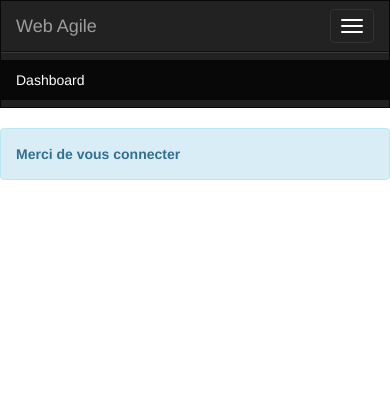
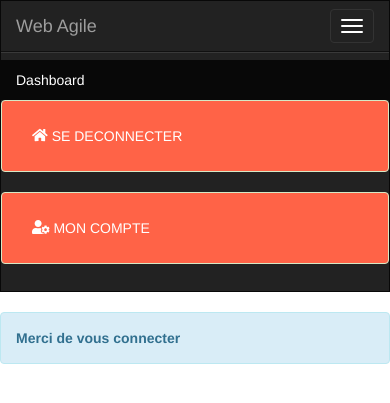
Before and after one commit to grondindaniel/blog, a PHP site: the page made by app/views/templates/admin/index.twig in a window 390 px wide, after a click that opens the changed part. Shown: the top 403 px of the page. Run offline with PHP 8.4, Linux system fonts and the light colour scheme; the template is opened without the code that fills it, so the values that code supplies are empty; some libraries are stand-ins or nearby versions.

Commit message:
add responsive

```diff
--- a/app/views/templates/admin/changePwd.twig
+++ b/app/views/templates/admin/changePwd.twig
@@ -21,7 +21,7 @@
             <input type="password" placeholder="Confirmer le nouveau mot de passe" id="pwd_verif" name="pwd" required>
             <div class="row">
                 <div class="col-md-4">
-                    <button type="submit" style="background-color: #51A691;width: 30%;">Modifier</button>
+                    <button type="submit" style="background-color: #51A691;width: 50%;">Modifier</button>
                 </div>
             </div>
         </form>
--- a/app/views/templates/admin/editUsers.twig
+++ b/app/views/templates/admin/editUsers.twig
@@ -1,7 +1,7 @@
 {% include 'admin_template.twig' %}
 
     {% block content %}
-
+<div class="valideUser">
         {% if role == 1 %}
             <input type="text" id="myInput" onkeyup="myFunction()" placeholder="Saisir l'email..." title="Type in a name">
             <ul id="myUL">
@@ -11,6 +11,7 @@
                 </li>
                 {% endfor %}
             </ul>
+            </div>
         {% else %}
             <div class="alert alert-info">
                 <strong>Merci de vous connecter </strong>
--- a/app/views/templates/admin/index.twig
+++ b/app/views/templates/admin/index.twig
@@ -25,32 +25,29 @@
     </style>
     <script type="text/javascript" src="https://www.gstatic.com/charts/loader.js"></script>
     <script type="text/javascript">
-        google.charts.load('current', {'packages':['corechart']});
+        google.charts.load('current', {'packages':['bar']});
         google.charts.setOnLoadCallback(drawChart);
 
         function drawChart() {
             var data = google.visualization.arrayToDataTable([
-                ['Year', 'Utilisateurs', 'Commentaires'],
-                ['Mars',  10,      5],
-                ['Avril',  23,      6],
-                ['Mai',  11,       2],
-                ['Juin',  8,      1]
+                ['', 'Utilisateurs', 'Commentaires'],
+                ['_',{{ totalUsers }}, {{ nbComments }}]
             ]);
 
             var options = {
-                title: 'Stats : Inscriptions / Commentaires',
-                curveType: 'function',
-                legend: { position: 'bottom' }
+                chart: {
+                    title: 'Nombre de d\'utilisateurs',
+                    subtitle: 'Nombre de commentaires',
+                }
             };
 
-            var chart = new google.visualization.LineChart(document.getElementById('curve_chart'));
+            var chart = new google.charts.Bar(document.getElementById('columnchart_material'));
 
-            chart.draw(data, options);
+            chart.draw(data, google.charts.Bar.convertOptions(options));
         }
     </script>
 </head>
 <body>
-
 <nav class="navbar navbar-inverse visible-xs">
     <div class="container-fluid">
         <div class="navbar-header">
@@ -64,6 +61,8 @@
         <div class="collapse navbar-collapse" id="myNavbar">
             <ul class="nav navbar-nav">
                 <li class="active"><a href="#">Dashboard</a></li>
+                <li class="alert alert-success" style="background-color: tomato;"><a href="../Users/destroy" style="color: #FFFFFF;"><i class="fas fa-home"></i> SE DECONNECTER{{ nbUsers }}</a></li>
+                <li class="alert alert-success" style="background-color: tomato;"><a href="../Users/editAccount" style="color: #FFFFFF;"><i class="fas fa-user-cog"></i> MON COMPTE</a></li>
 
             </ul>
         </div>
@@ -82,9 +81,9 @@
         <br>
 
         <div class="col-sm-9">
-            <div class="well">
-                <p> <div id="curve_chart" style="width: 900px; height: 500px; margin: auto;"></div></p>
-            </div>
+                <div class="well">
+                <div id="columnchart_material" style="margin: auto;"></div>
+                </div>
             <div class="row">
                 <div class="col-sm-4">
                     <div class="well">
```
